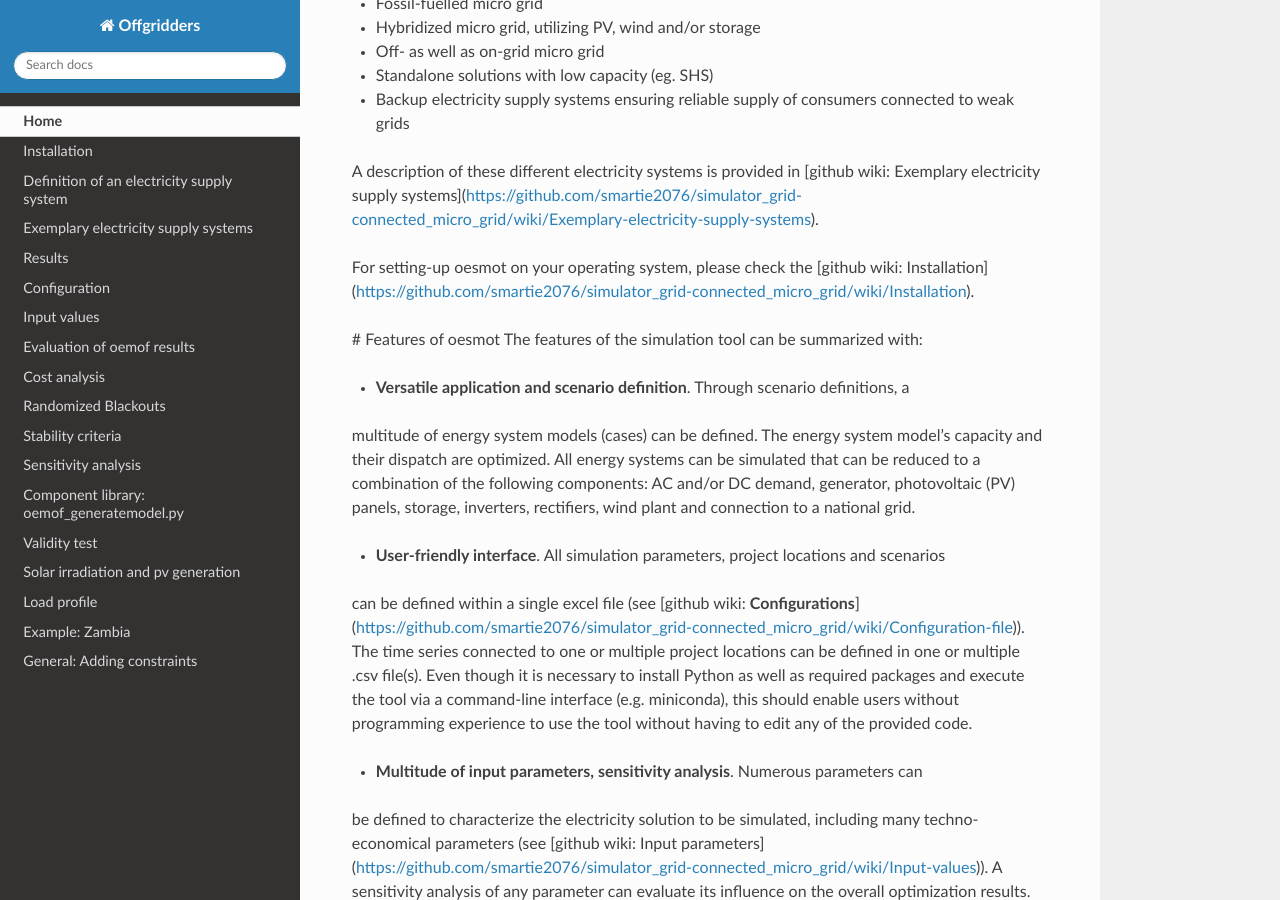
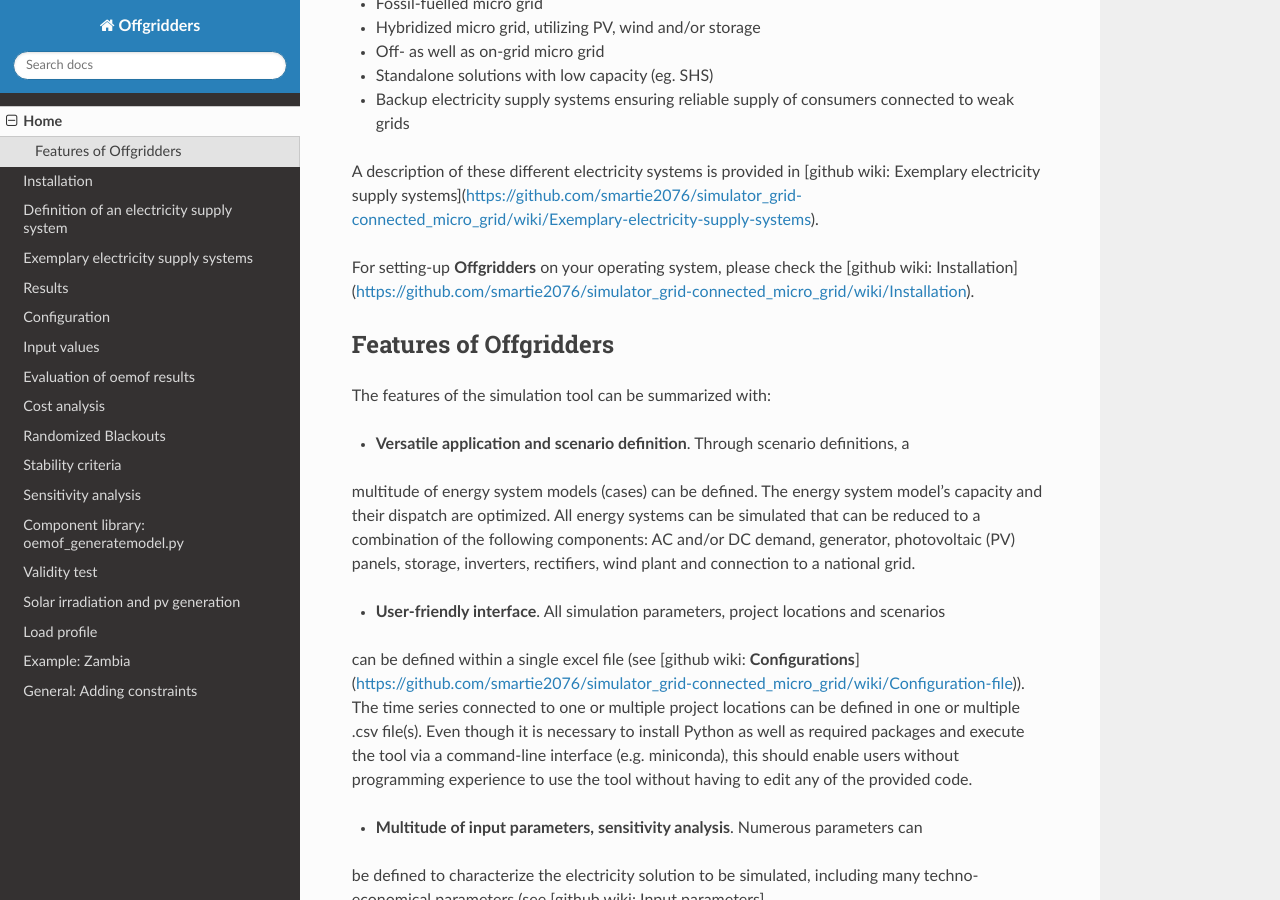
Before and after one commit to rl-institut/offgridders, a Sphinx documentation site: the page built from docs/Home.rst, in a window 1280 px wide and 900 px high, scrolled down 696 px. Built offline with Sphinx 7.4.7 and the Read the Docs theme 2.0.0, drawn with Linux system fonts in a browser that asks for light colours.

Commit message:
Small Cosmetic Changes + oemot replaced by offgriders

```diff
--- a/docs/Example.rst
+++ b/docs/Example.rst
@@ -161,4 +161,4 @@
         'distance_to_grid':             10
 
 Sources:
-* NREL, 2018: [Tariff considerations for micro-grids in Sub-Saharan Africa](https://www.nrel.gov/docs/fy18osti/69044.pdf)
+    * NREL, 2018: [Tariff considerations for micro-grids in Sub-Saharan Africa](https://www.nrel.gov/docs/fy18osti/69044.pdf)
--- a/docs/Home.rst
+++ b/docs/Home.rst
@@ -26,9 +26,10 @@
 
 A description of these different electricity systems is provided in [github wiki: Exemplary electricity supply systems](https://github.com/smartie2076/simulator_grid-connected_micro_grid/wiki/Exemplary-electricity-supply-systems).
 
-For setting-up oesmot on your operating system, please check the [github wiki: Installation](https://github.com/smartie2076/simulator_grid-connected_micro_grid/wiki/Installation).
+For setting-up **Offgridders** on your operating system, please check the [github wiki: Installation](https://github.com/smartie2076/simulator_grid-connected_micro_grid/wiki/Installation).
 
-# Features of oesmot
+Features of Offgridders
+------------------------
 The features of the simulation tool can be summarized with:
 
 * **Versatile application and scenario definition**. Through scenario definitions, a
```
